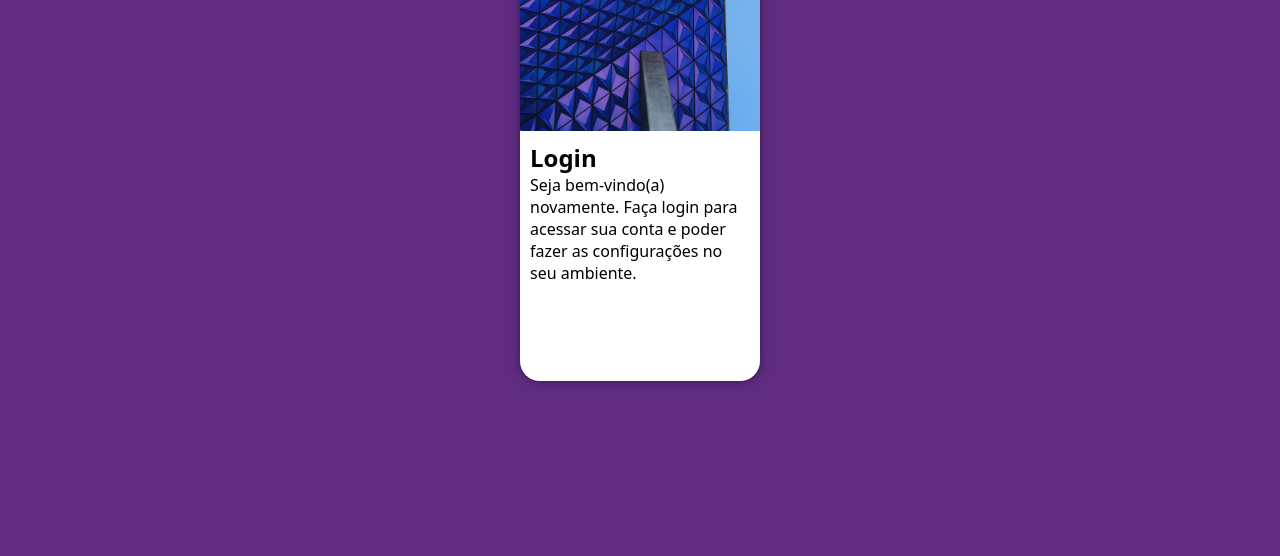
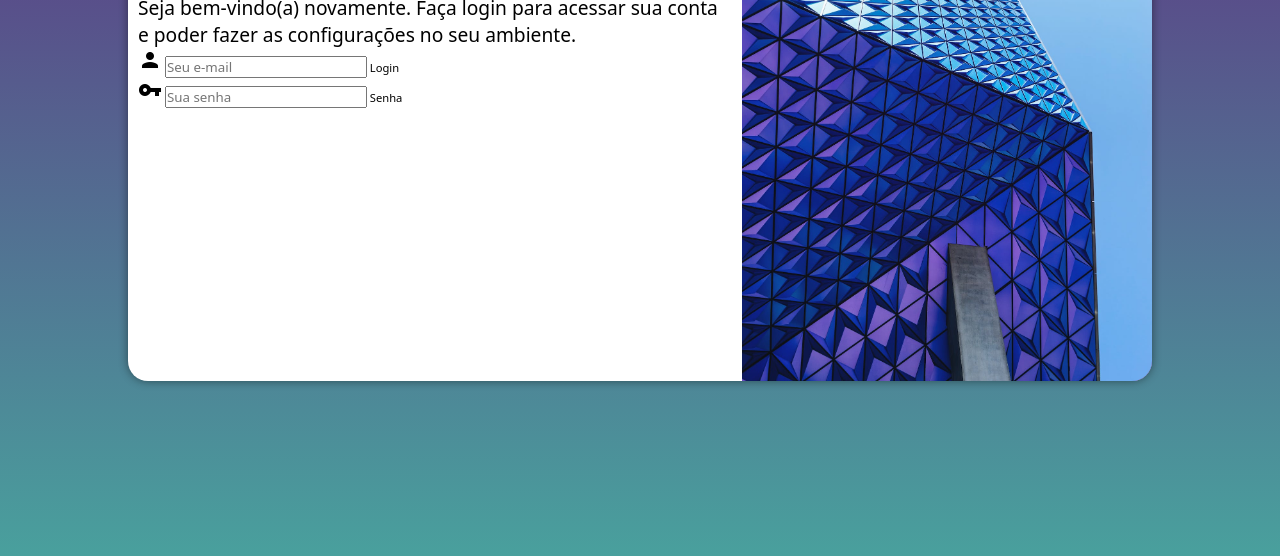
Before and after one commit to Paulo-Rauber/projeto-login, a plain HTML site: page index.html in a window 1280 px wide. Shown: the part 244-800 px from the top of the page. Drawn offline with Linux system fonts and the light colour scheme.

Commit message:
Commit Aula 04 cap26

```diff
--- a/estilos/media-query.css
+++ b/estilos/media-query.css
@@ -26,7 +26,7 @@ GRANDES TELAS: ACIMA DE 1200PX*/
     }
 }
 
-@media screen and (min-width:992px) and (max-width:1200px){
+@media screen and (min-width:992px) {
     body{
         background-image: linear-gradient(to top, #49a09d, #5f2c82);
     }
@@ -34,13 +34,19 @@ GRANDES TELAS: ACIMA DE 1200PX*/
         width: 80vw;
     }
     section#login > div#imagem{
-        float:left;
+        float:right;
         width: 40%;
         height: 100%;
     }
     section#login > div#formulario{
-        float:right;
+        float:left;
         width: 60%;
         height: 100%;
     }
+    div#formulario > h1{
+        font-size: 2em;
+    }
+    div#formulario > p {
+        font-size: 1.2em;
+    }
 }
--- a/estilos/style.css
+++ b/estilos/style.css
@@ -46,3 +46,13 @@ section#login > div#formulario{
     display: block;
     padding: 10px;
 }
+div#formulario > h1{
+    text-align: center;
+    margin-bottom: 10px;
+}
+div#formulario > p{
+    font-size: 0.8em;
+}
+.campo{
+    font-size: 0.7em;
+}
--- a/index.html
+++ b/index.html
@@ -4,6 +4,8 @@
     <meta charset="UTF-8">
     <meta name="viewport" content="width=device-width, initial-scale=1.0">
     <title>Tela de Login</title>
+    <link href="https://fonts.googleapis.com/icon?family=Material+Icons"
+      rel="stylesheet">
     <link rel="stylesheet" href="estilos/style.css">
     <link rel="stylesheet" href="estilos/media-query.css">
 </head>
@@ -17,6 +19,16 @@
                 <h1>Login</h1>
                 <p>Seja bem-vindo(a) novamente. Faça login para acessar sua conta e poder fazer as configurações no seu ambiente.</p>
                 <form action="Login.php" method="post">
+                    <div class="campo">
+                        <span class="material-icons">person</span>
+                        <input type="email" name="login" id="ilogin" placeholder="Seu e-mail">
+                        <label for="ilogin">Login</label>
+                    </div>
+                    <div class="campo">
+                        <span class="material-icons">vpn_key</span>
+                        <input type="password" name="senha" id="isenha" placeholder="Sua senha">
+                        <label for="isenha">Senha</label>
+                    </div>
 
                 </form>
             </div>
```
